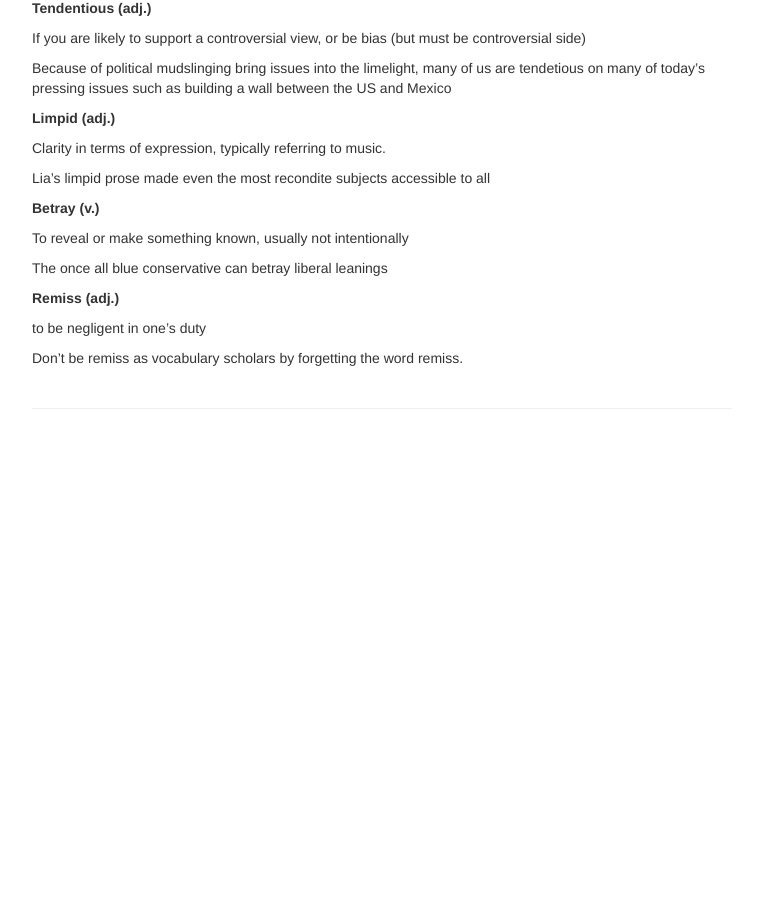
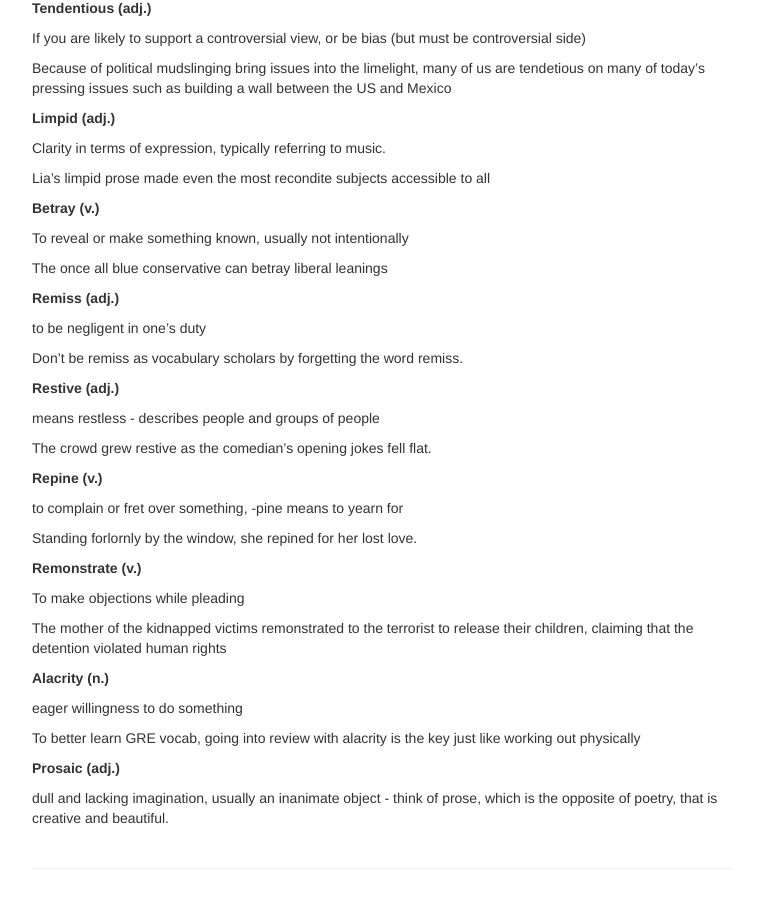
Before and after one commit to richardvan/richardvan.github.io, a Jekyll site: the page built from pages/private/greVocabWords.md, in a window 1280 px wide and 900 px high, scrolled down 10176 px. Shown: the whole window, without its empty margins (258-1021 px from the left). Built offline with Jekyll 4.4.1, drawn with Linux system fonts in a browser that asks for light colours; before the commit the page ends 10616 px from its top, so only the background shows below that.

Commit message:
checking before going back to reno

```diff
--- a/pages/private/greVocabWords.md
+++ b/pages/private/greVocabWords.md
@@ -609,3 +609,33 @@ The once all blue conservative can betray liberal leanings
 to be negligent in one's duty
 
 Don't be remiss as vocabulary scholars by forgetting the word remiss.
+
+
+**Restive (adj.)**
+
+means restless - describes people and groups of people
+
+The crowd grew restive as the comedian's opening jokes fell flat.
+
+
+**Repine (v.)**
+
+to complain or fret over something, -pine means to yearn for
+
+Standing forlornly by the window, she repined for her lost love.
+
+**Remonstrate (v.)**
+
+To make objections while pleading
+
+The mother of the kidnapped victims remonstrated to the terrorist to release their children, claiming that the detention violated human rights
+
+**Alacrity (n.)**
+
+eager willingness to do something
+
+To better learn GRE vocab, going into review with alacrity is the key just like working out physically
+
+**Prosaic (adj.)**
+
+dull and lacking imagination, usually an inanimate object - think of prose, which is the opposite of poetry, that is creative and beautiful.
```
Also changed, not shown: pages/private/justStartWriting.md (+4 -0 lines).
